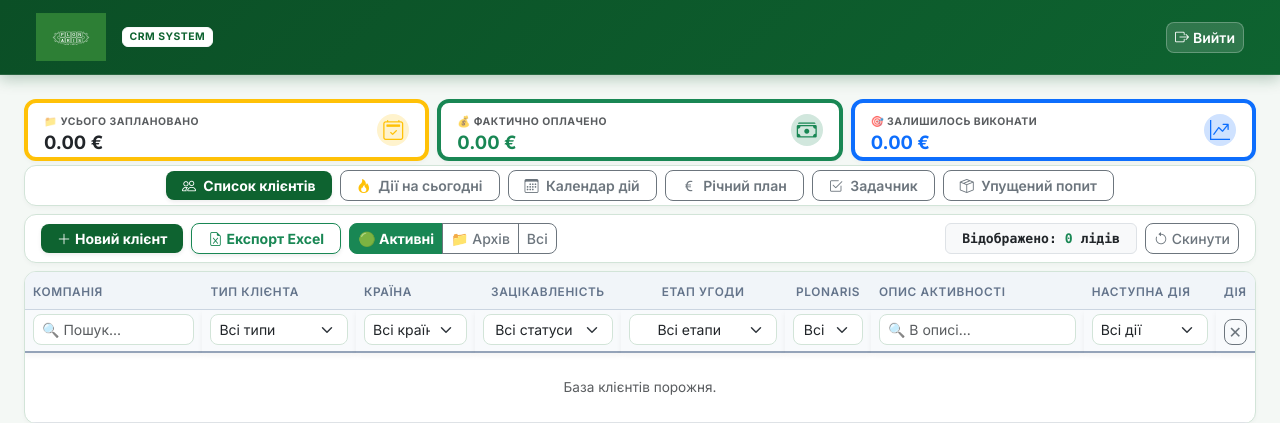
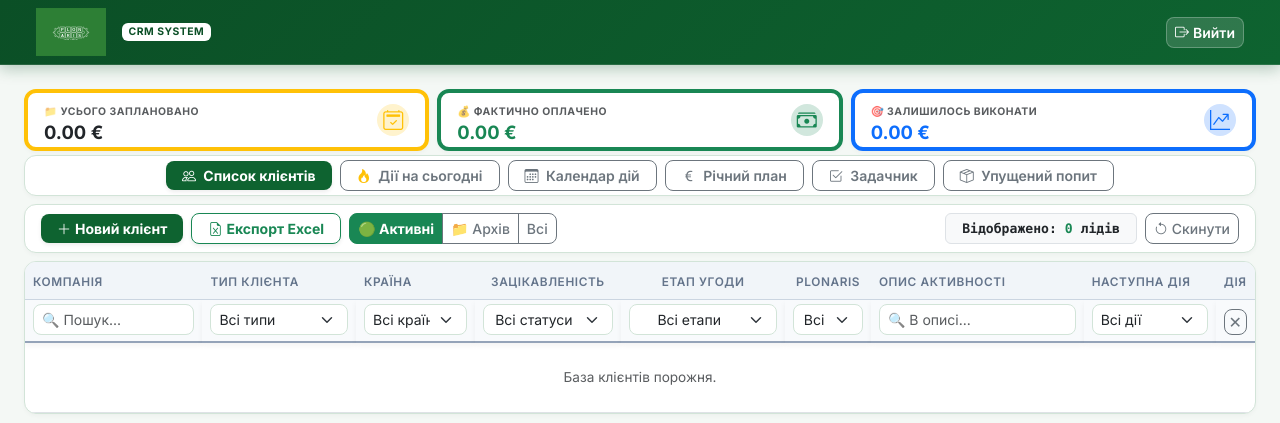
Before and after one commit to dimkapetrichenko-ctrl/plonaris_crm-new, a Flask app: page / in a window 1280 px wide. Shown: the top 423 px of the page. Run offline with Flask 3, Linux system fonts and the light colour scheme; the visitor is signed in with stand-in values (Sample User, id 1); data that the repository does not hold is empty; some libraries are stand-ins or nearby versions.

Commit message:
Update base.html

```diff
--- a/templates/base.html
+++ b/templates/base.html
@@ -140,10 +140,10 @@
 <body>
    <nav class="navbar navbar-expand-lg navbar-dark navbar-custom py-2 px-4 mb-4">
     <div class="container-fluid">
-            <a class="navbar-brand d-flex align-items-center gap-2 text-white" href="/">
-                <!-- Відображення файлу white logo.svg -->
+        <a class="navbar-brand d-flex align-items-center gap-2 p-0" href="/">
+            <!-- Тільки сам векторний логотип без рамки та рамок навколо -->
             <img src="{{ url_for('static', filename='white logo.svg') }}" alt="Plonaris" class="brand-logo-img">
-                <span class="badge bg-white text-success text-uppercase ms-2 border border-light fw-bold" style="font-size: 0.65rem; letter-spacing: 0.5px; color: #0E6330 !important;">CRM System</span>
+            <span class="badge bg-white text-success text-uppercase ms-2 border-0 fw-bold shadow-xs" style="font-size: 0.65rem; letter-spacing: 0.5px; color: #0B4F26 !important;">CRM System</span>
         </a>
         <div class="d-flex align-items-center gap-2">
             <a href="/logout" class="btn btn-sm btn-header-exit d-flex align-items-center gap-1 fw-semibold">
```
Lines whose indentation alone changed are shown as unchanged.
